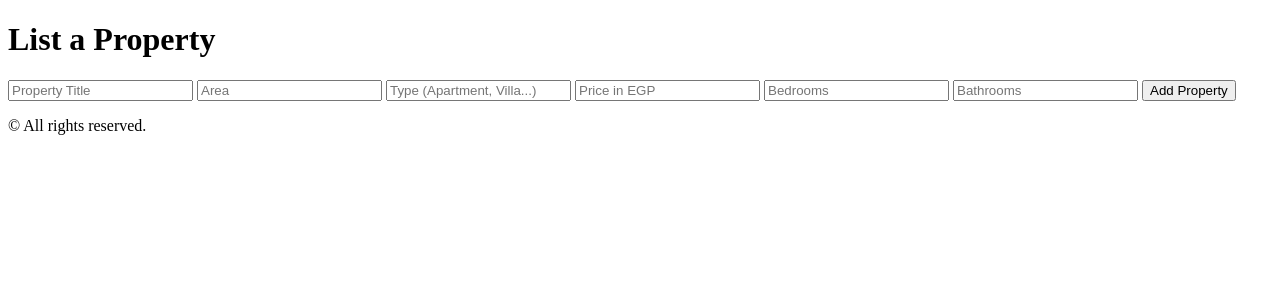
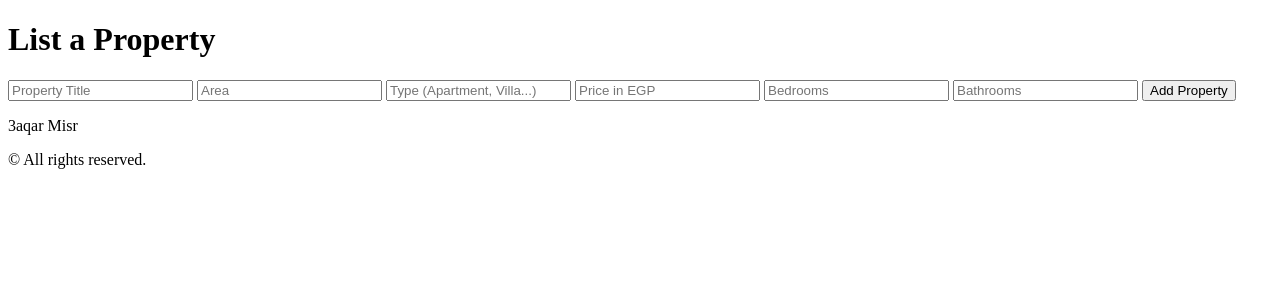
Before and after one commit to alzahraamohy/3aqar-Misr, a Flask app: page /add-property in a window 1280 px wide. Shown: the part 78-378 px from the top of the page. Run offline with Flask 3, Linux system fonts and the light colour scheme.

Commit message:
added footer class

```diff
--- a/templates/base.html
+++ b/templates/base.html
@@ -25,8 +25,11 @@
         {% block content %}{% endblock %}
     </main>
 
-    <footer>
-        <p>© All rights reserved.</p>
+    <footer class ="footer">
+        <div class="footer_container">
+            <p class="footer_brand">3aqar Misr</p>
+            <p class="footer_rights">© All rights reserved.</p>
+        </div>
     </footer>
 
     <script src="{{ url_for('static', filename='js/main.js') }}"></script>
```
